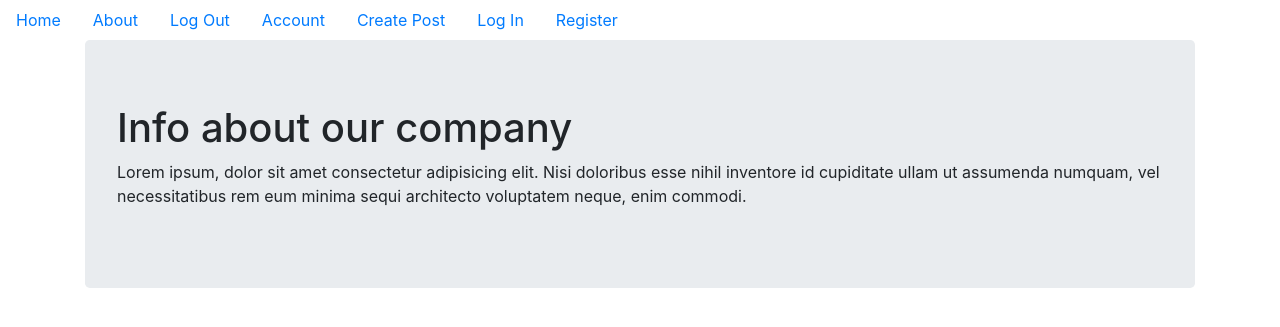
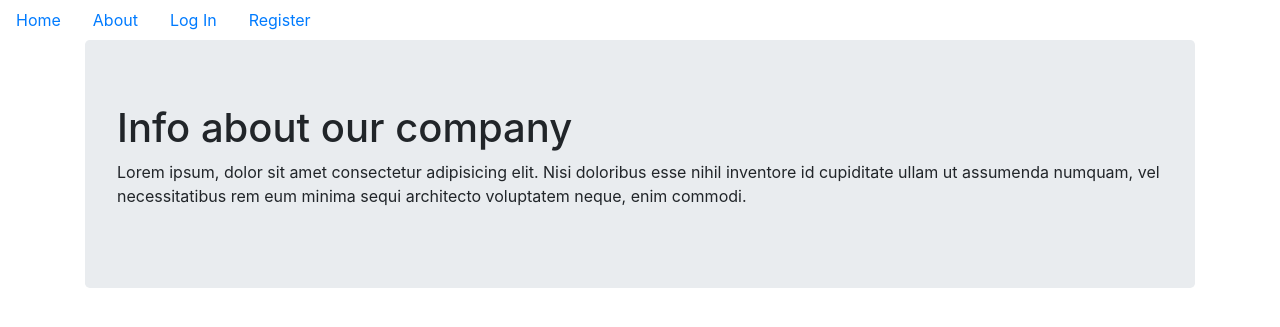
Before and after one commit to betadayz/Social_media, a Python web app: template puppycompanyblog/templates/info.html in a window 1280 px wide. Shown: the top 327 px of the page. Run offline with Jinja, Linux system fonts and the light colour scheme; the template is opened without the code that fills it, so the values that code supplies are empty; some libraries are stand-ins or nearby versions.

Commit message:
Update the secret key and base template page

```diff
--- a/puppycompanyblog/__init__.py
+++ b/puppycompanyblog/__init__.py
@@ -7,6 +7,8 @@ from flask_login import LoginManager
 
 
 app = Flask(__name__)
+
+app.config['SECRET_KEY'] = 'mysecret'
 
 basedir = os.path.abspath(os.path.dirname(__file__))
 app.config['SQLALCHEMY_DATABASE_URI'] = 'sqlite:///'+os.path.join(basedir,'data.sqlite')
--- a/puppycompanyblog/templates/base.html
+++ b/puppycompanyblog/templates/base.html
@@ -17,22 +17,24 @@
         <li class="nav-link">
             <a href="{{url_for('core.info')}}">About</a>
         </li>
+        {% if current_user.is_authenticated %}
         <li class="nav-link">
-            <a href="#">Log Out</a>
+            <a href="{{url_for('users.logout')}}">Log Out</a>
         </li>
         <li class="nav-link">
-            <a href="#">Account</a>
+            <a href="{{url_for('users.account')}}">Account</a>
         </li>
         <li class="nav-link">
             <a href="#">Create Post</a>
         </li>
-
+        {% else %}
         <li class="nav-link">
-            <a href="#">Log In</a>
+            <a href="{{url_for('users.login')}}">Log In</a>
         </li>
         <li class="nav-link">
-            <a href="#">Register</a>
+            <a href="{{url_for('users.register')}}">Register</a>
         </li>
+        {% endif %}
     </ul>
     <div class="container">
         {% block content %}
```
